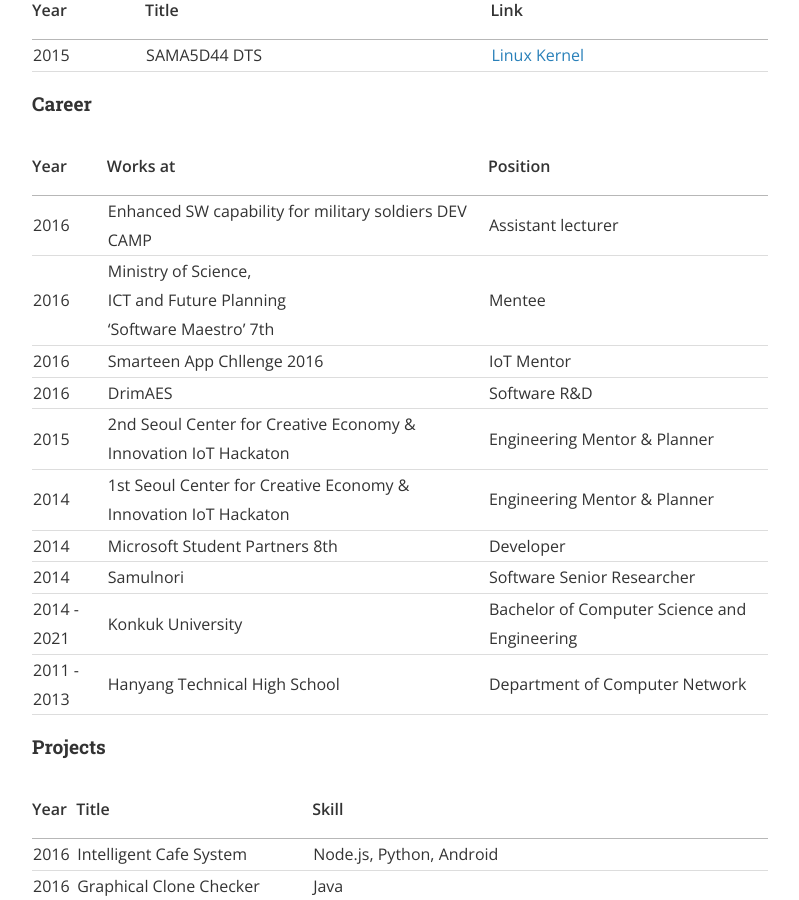
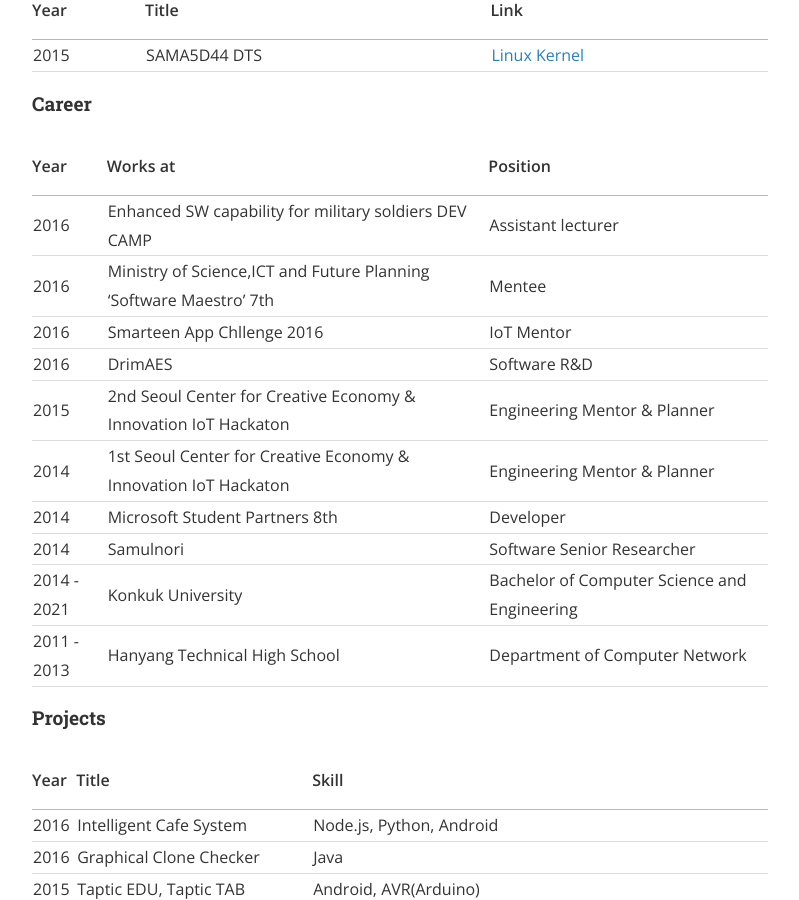
Before and after one commit to SuchangKo/suchangko.github.io, a Jekyll site: the page built from about.md, in a window 1280 px wide and 900 px high, scrolled down 1119 px. Shown: the whole window, without its empty margins (240-1039 px from the left). Built offline with Jekyll 4.4.1, drawn with Linux system fonts in a browser that asks for light colours; nearby versions of some CDN libraries; a style sheet for code colours, icons or effects is not loaded.

Commit message:
Change Markdown

```diff
--- a/about.md
+++ b/about.md
@@ -43,7 +43,7 @@
 | Year | Works at | Position |
 | :- | :- | :- |
 | 2016 | Enhanced SW capability for military soldiers DEV CAMP | Assistant lecturer |
-| 2016 | Ministry of Science,<br>ICT and Future Planning<br>'Software Maestro' 7th | Mentee |
+| 2016 | Ministry of Science,ICT and Future Planning 'Software Maestro' 7th | Mentee |
 | 2016 | Smarteen App Chllenge 2016 | IoT Mentor |
 | 2016 | DrimAES | Software R&D |
 | 2015 | 2nd Seoul Center for Creative Economy & Innovation IoT Hackaton | Engineering Mentor & Planner |
```
